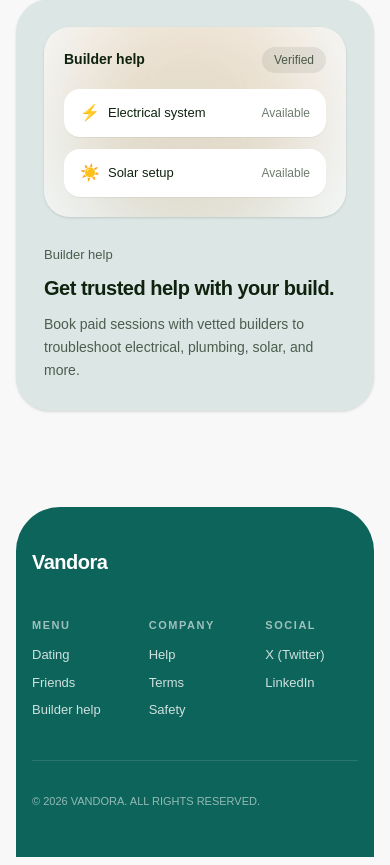
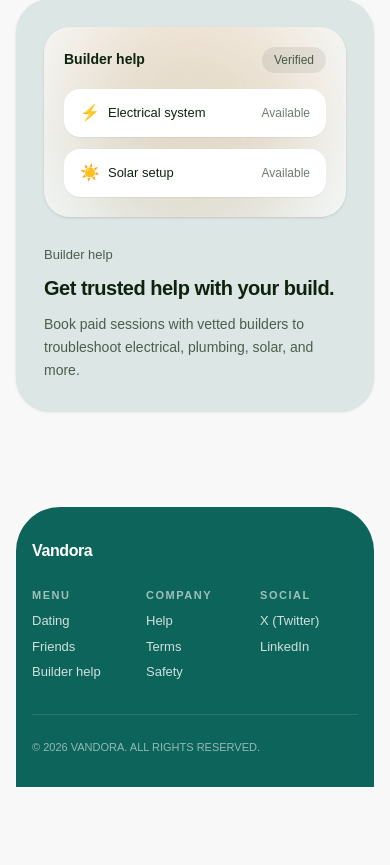
Before and after one commit to shashanka2a/vandora, a Next.js app: page / in a window 390 px wide. Shown: the part 2053-2918 px from the top of the page. After the commit the page ends 2848 px from the top, so only its background shows below. Built offline with nearby package versions, Linux system fonts and the light colour scheme.

Commit message:
Refactor Footer and HomePageMain styles for improved layout and readability; adjust padding, margins, and text sizes for better visual consistency across components.

```diff
--- a/features/home/ui/index.tsx
+++ b/features/home/ui/index.tsx
@@ -22,7 +22,7 @@ const HomePageMain = () => {
 				</div>
 			</div>
 			{/* Text Content - Positioned between sun and van */}
-			<div className='text-achromatic-0 absolute text-center z-10 px-4 w-full max-w-[1000px] left-1/2 -translate-x-1/2 pt-32 md:pt-32 top-[15%] md:top-[20%]'>
+			<div className='text-achromatic-0 absolute text-center z-10 px-4 w-full max-w-[1000px] left-1/2 -translate-x-1/2 pt-32 md:pt-32 top-[15%] md:top-[12%]'>
 				<div className='mb-4 md:mb-5 text-[32px] sm:text-[40px] md:text-[50px] lg:text-[60px] leading-[110%] font-extrabold tracking-tight'>
 					{TITLE.map((title, idx) => (
 						<h1 key={idx} className='drop-shadow-[0_2px_8px_rgba(0,0,0,0.5)]'>{title}</h1>
--- a/shared/ui/footer/Footer.tsx
+++ b/shared/ui/footer/Footer.tsx
@@ -1,20 +1,20 @@
 const Footer = () => {
 	return (
 		<footer className='mx-auto max-w-[1440px] px-4 pb-2'>
-			<div className='overflow-hidden rounded-t-[44px] bg-primary-deepgreen px-4 pb-12 pt-10 text-achromatic-0 md:px-12 md:pb-20 md:pt-20'>
-				<div className='grid gap-8 md:gap-8 lg:grid-cols-[auto_1fr] lg:items-start lg:gap-20 xl:gap-24'>
+			<div className='overflow-hidden rounded-t-[44px] bg-primary-deepgreen px-4 pb-8 pt-8 text-achromatic-0 md:px-12 md:pb-14 md:pt-16'>
+				<div className='grid gap-6 md:gap-12 lg:grid-cols-[1fr_560px] lg:items-end'>
 					<div className='min-w-0'>
-						<div className='text-[20px] md:text-[24px] lg:text-[32px] font-semibold tracking-tight mb-2 md:mb-3'>
+						<div className='text-[16px] md:text-[18px] font-semibold tracking-tight'>
 							Vandora
 						</div>
 					</div>
 
-					<div className='grid grid-cols-3 gap-6 sm:gap-8 md:gap-10 lg:gap-12 xl:gap-16'>
+					<div className='grid grid-cols-3 gap-4 sm:gap-8 md:gap-10'>
 						<div>
 							<div className='text-[11px] md:text-[12px] font-semibold tracking-[0.14em] text-achromatic-0/60'>
 								MENU
 							</div>
-							<ul className='mt-3 md:mt-4 space-y-2 text-[13px] md:text-[14px] text-achromatic-0/80'>
+							<ul className='mt-2 md:mt-4 space-y-1.5 md:space-y-2 text-[13px] md:text-[14px] text-achromatic-0/80'>
 								<li>
 									<a href='./dating' className='hover:text-achromatic-0'>
 										Dating
@@ -36,7 +36,7 @@ const Footer = () => {
 							<div className='text-[11px] md:text-[12px] font-semibold tracking-[0.14em] text-achromatic-0/60'>
 								COMPANY
 							</div>
-							<ul className='mt-3 md:mt-4 space-y-2 text-[13px] md:text-[14px] text-achromatic-0/80'>
+							<ul className='mt-2 md:mt-4 space-y-1.5 md:space-y-2 text-[13px] md:text-[14px] text-achromatic-0/80'>
 								<li>
 									<a href='./help' className='hover:text-achromatic-0'>
 										Help
@@ -58,7 +58,7 @@ const Footer = () => {
 							<div className='text-[11px] md:text-[12px] font-semibold tracking-[0.14em] text-achromatic-0/60'>
 								SOCIAL
 							</div>
-							<ul className='mt-3 md:mt-4 space-y-2 text-[13px] md:text-[14px] text-achromatic-0/80'>
+							<ul className='mt-2 md:mt-4 space-y-1.5 md:space-y-2 text-[13px] md:text-[14px] text-achromatic-0/80'>
 								<li>
 									<a
 										href='https://x.com/vandora'
@@ -82,7 +82,7 @@ const Footer = () => {
 					</div>
 				</div>
 
-				<div className='mt-10 md:mt-12 lg:mt-16 flex flex-col items-start justify-between gap-4 md:gap-6 border-t border-achromatic-0/12 pt-8 md:pt-10 md:flex-row md:items-center'>
+				<div className='mt-8 md:mt-16 flex flex-col items-start justify-between gap-4 md:gap-6 border-t border-achromatic-0/12 pt-6 md:pt-10 md:flex-row md:items-center'>
 					<div className='text-[11px] md:text-[12px] text-achromatic-0/55'>
 						© {new Date().getFullYear()} VANDORA. ALL RIGHTS RESERVED.
 					</div>
```
